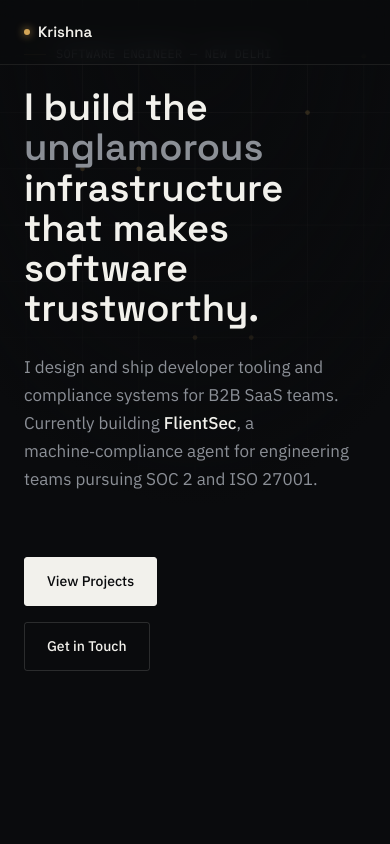
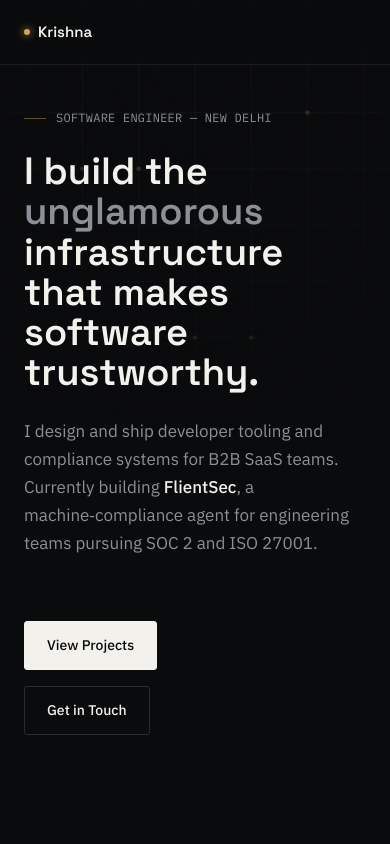
Before and after one commit to Rarebuffalo/krishna-portfolio, a Next.js app: page / in a window 390 px wide. Shown: the top 844 px of the page. Built offline with nearby package versions, Linux system fonts and the light colour scheme.

Commit message:
fix: change wrap class layout shorthand padding to prevent top-bottom overrides

```diff
--- a/src/app/globals.css
+++ b/src/app/globals.css
@@ -61,12 +61,14 @@ body {
 .wrap {
   max-width: var(--max-w);
   margin: 0 auto;
-  padding: 0 var(--space-4);
+  padding-left: var(--space-4);
+  padding-right: var(--space-4);
 }
 
 @media (max-width: 860px) {
   .wrap {
-    padding: 0 var(--space-3);
+    padding-left: var(--space-3);
+    padding-right: var(--space-3);
   }
 }
 
```
